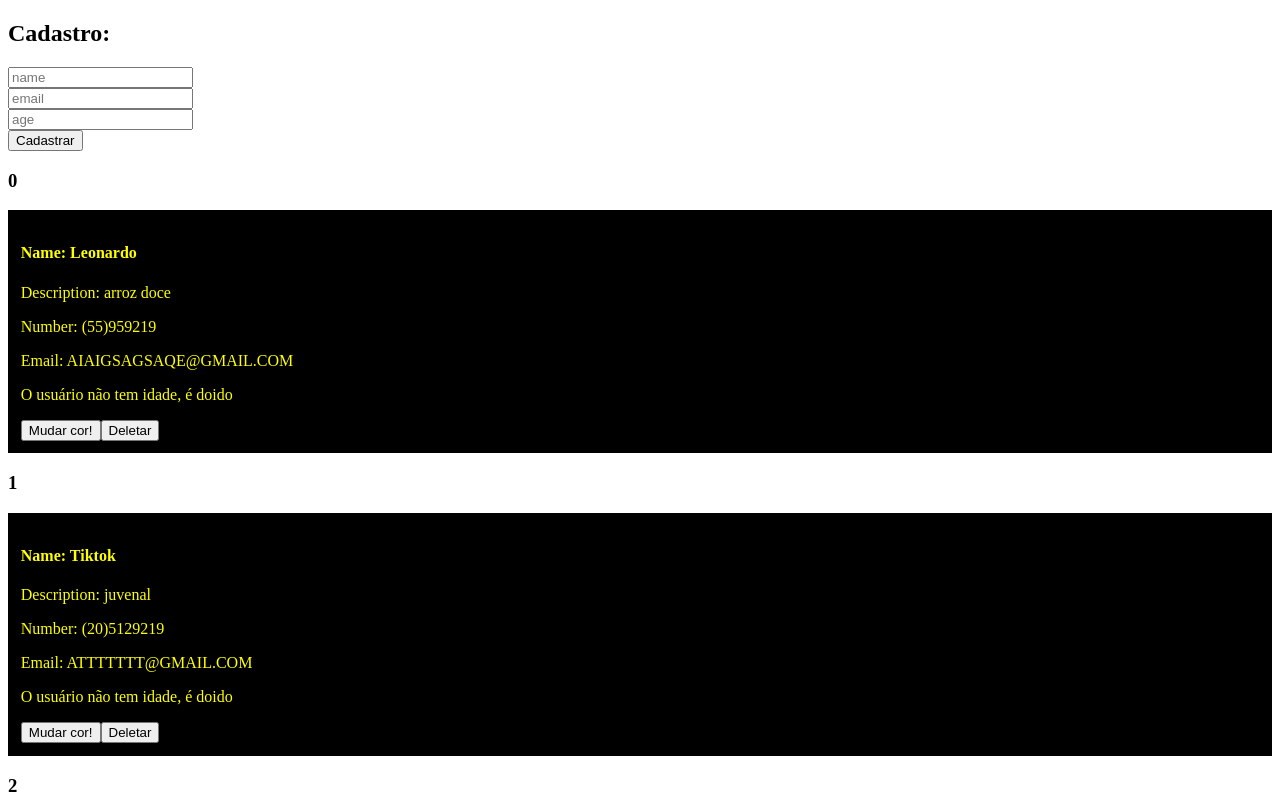
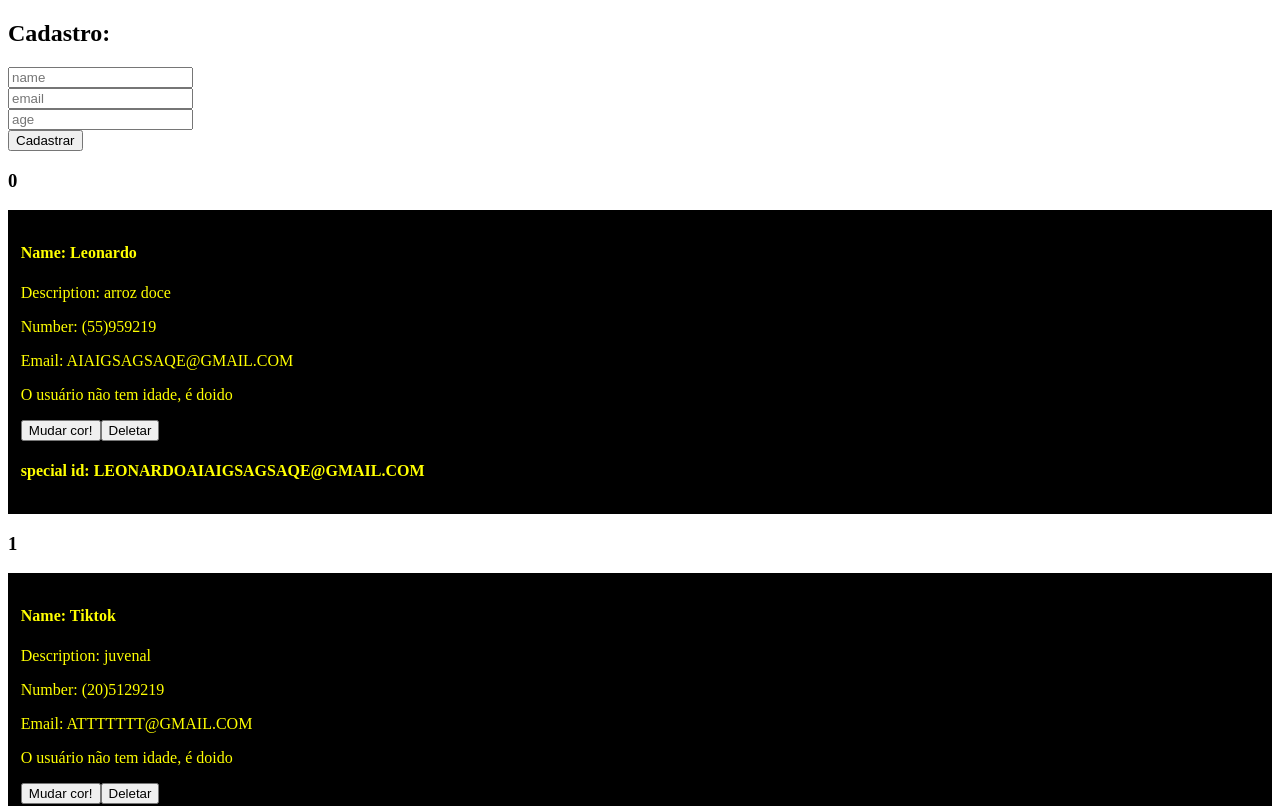
Before and after one commit to Trouttt/Vue-Base, a Vue app: page / in a window 1280 px wide. Shown: the top 806 px of the page. Built offline with nearby package versions, Linux system fonts and the light colour scheme.

Commit message:
computed

```diff
--- a/src/components/Cliente.vue
+++ b/src/components/Cliente.vue
@@ -10,6 +10,7 @@
         <button @click="changeColor($event)">Mudar cor!</button>
         <button @click="sendDeleteEvent()">Deletar</button>
 
+        <h4>special id: {{idSpecial}}</h4>
     </div>
 
 </template>
@@ -45,7 +46,7 @@ export default {
     },
     computed:{
         idSpecial: function (){
-            return (this.cliente.name + this.client.email).toUpperCase();
+            return (this.client.name + this.client.email).toUpperCase();
         }
     }
 }
```
Also changed, not shown: annotations.txt.
